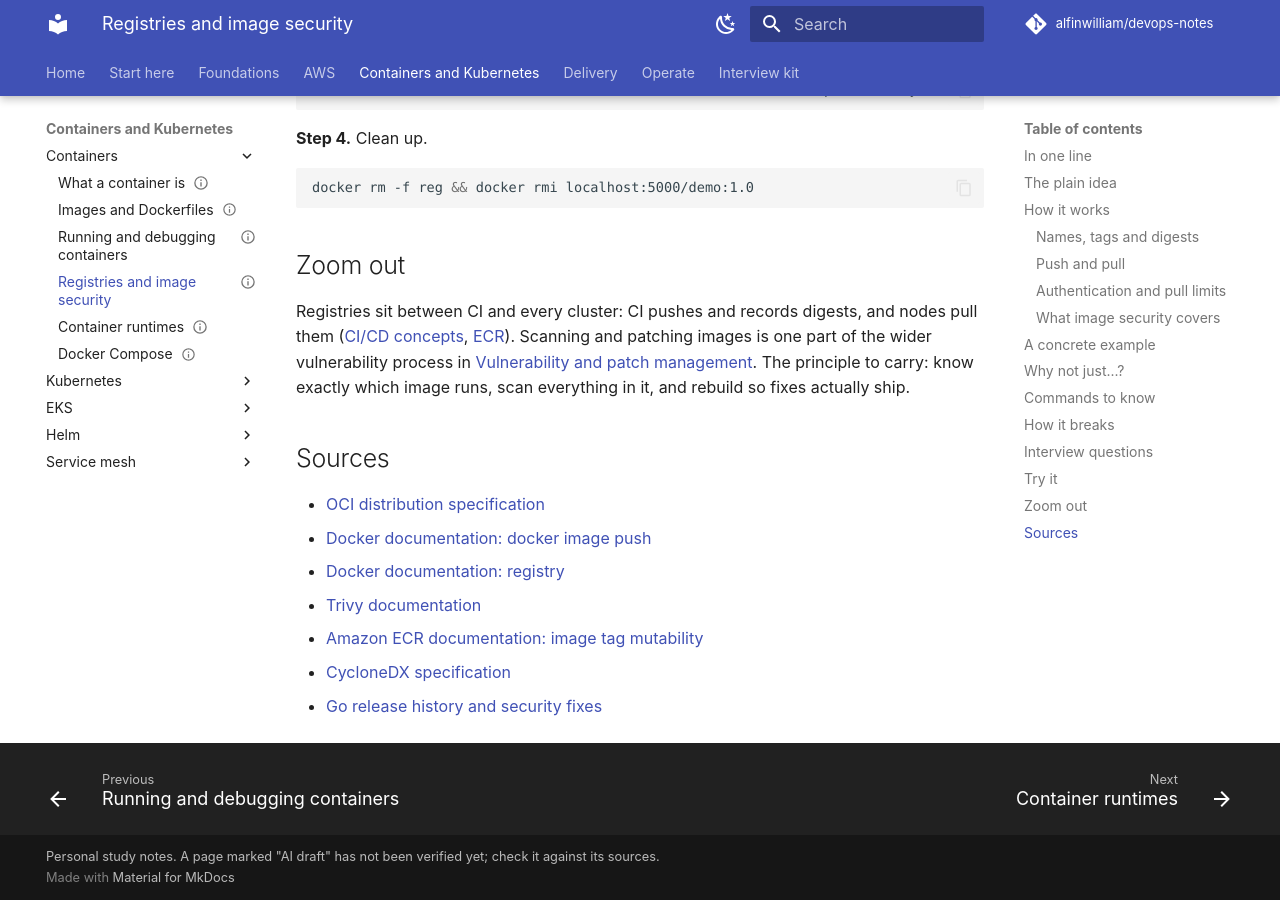
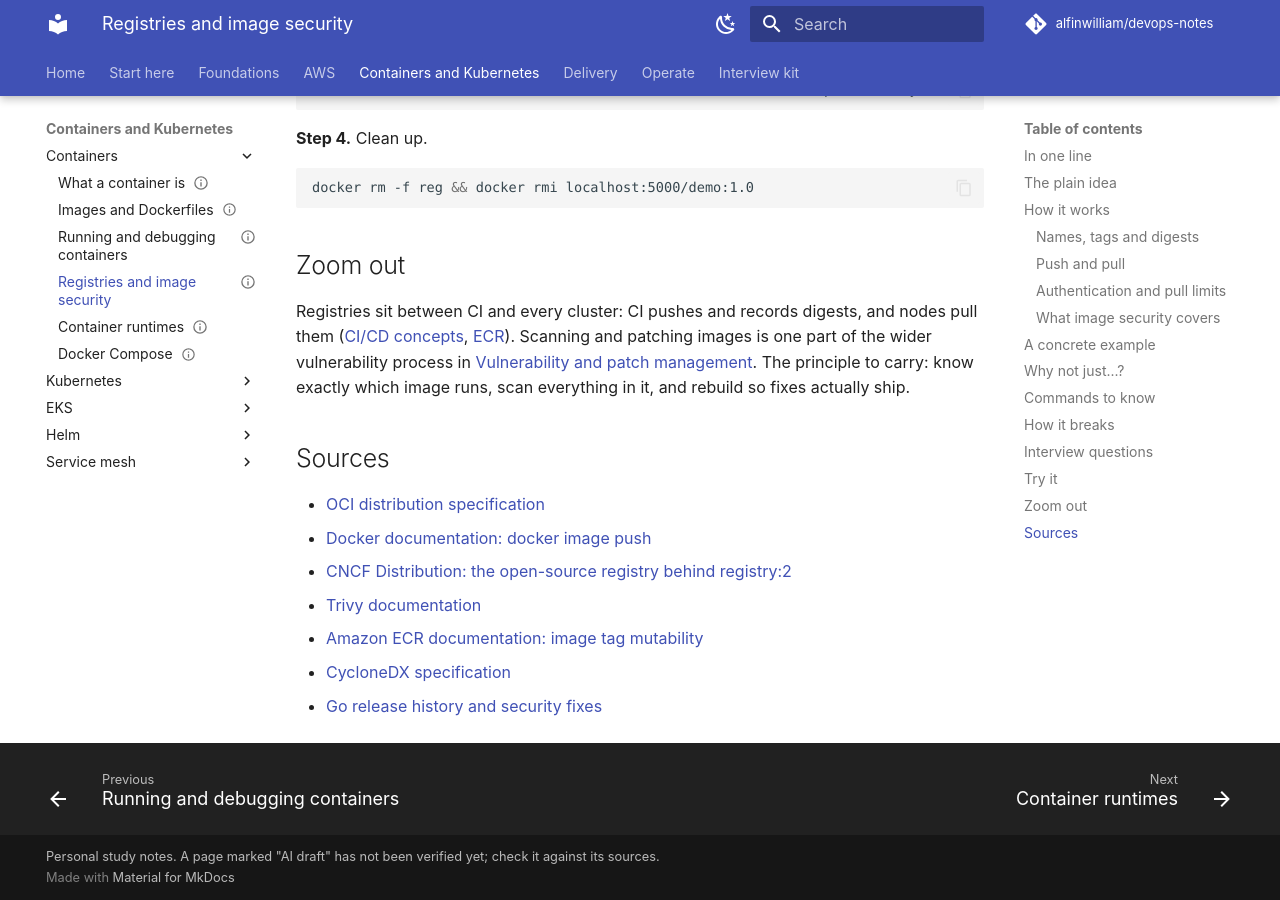
Before and after one commit to alfinwilliam/devops-notes, an MkDocs documentation site: the page built from docs/containers/registries-and-image-security.md, in a window 1280 px wide and 900 px high, scrolled down 6873 px. Built offline with MkDocs 1.6.1 and Material for MkDocs 9.7.7, drawn with Linux system fonts in a browser that asks for light colours; comment, search, counter and statistics services are not loaded.

Commit message:
containers: registries: fix two documentation links
Co-Authored-By: Claude Opus 5.5 <noreply@anthropic.com>

```diff
--- a/docs/containers/registries-and-image-security.md
+++ b/docs/containers/registries-and-image-security.md
@@ -264,8 +264,8 @@ Registries sit between CI and every cluster: CI pushes and records digests, and
 
 - [OCI distribution specification](https://github.com/opencontainers/distribution-spec)
 - [Docker documentation: docker image push](https://docs.docker.com/reference/cli/docker/image/push/)
-- [Docker documentation: registry](https://docs.docker.com/registry/)
-- [Trivy documentation](https://trivy.dev/latest/)
+- [CNCF Distribution: the open-source registry behind registry:2](https://distribution.github.io/distribution/)
+- [Trivy documentation](https://trivy.dev/docs/latest/guide/)
 - [Amazon ECR documentation: image tag mutability](https://docs.aws.amazon.com/AmazonECR/latest/userguide/image-tag-mutability.html)
 - [CycloneDX specification](https://cyclonedx.org/)
 - [Go release history and security fixes](https://go.dev/doc/devel/release)
```
